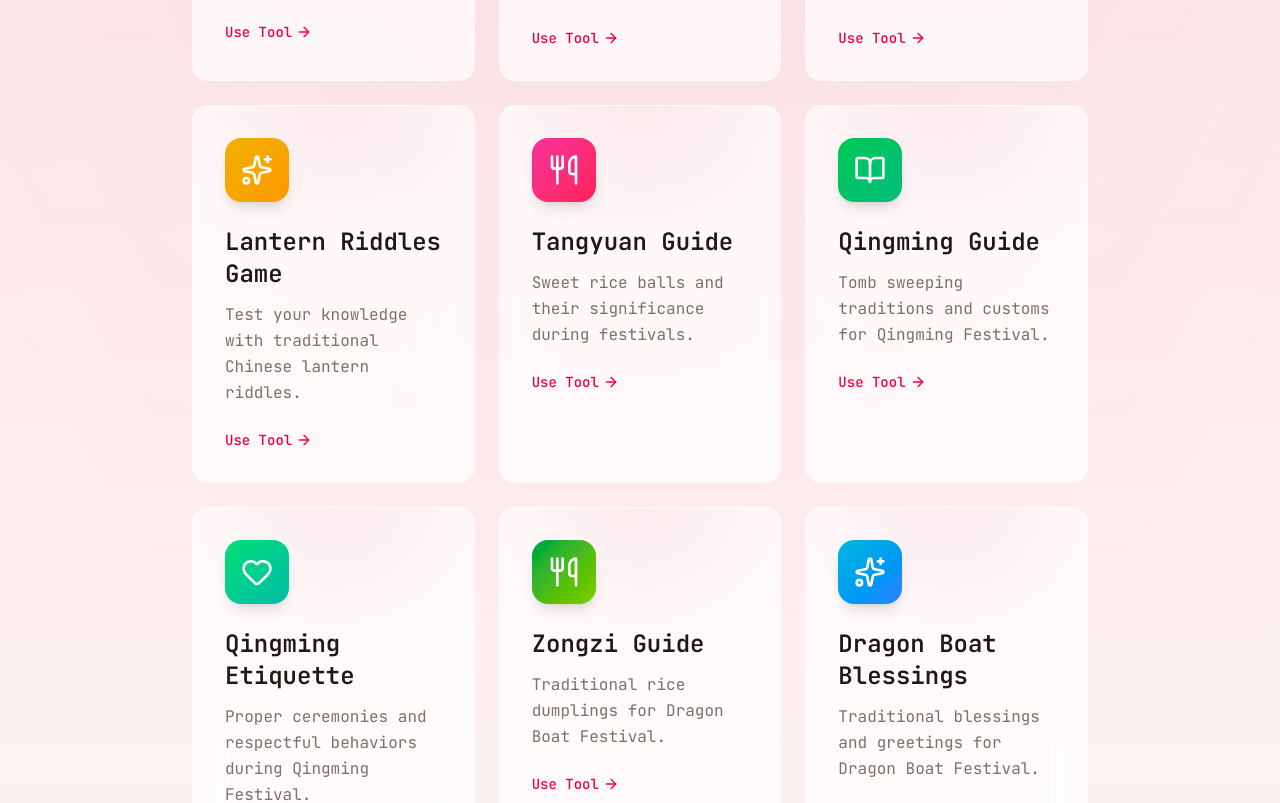
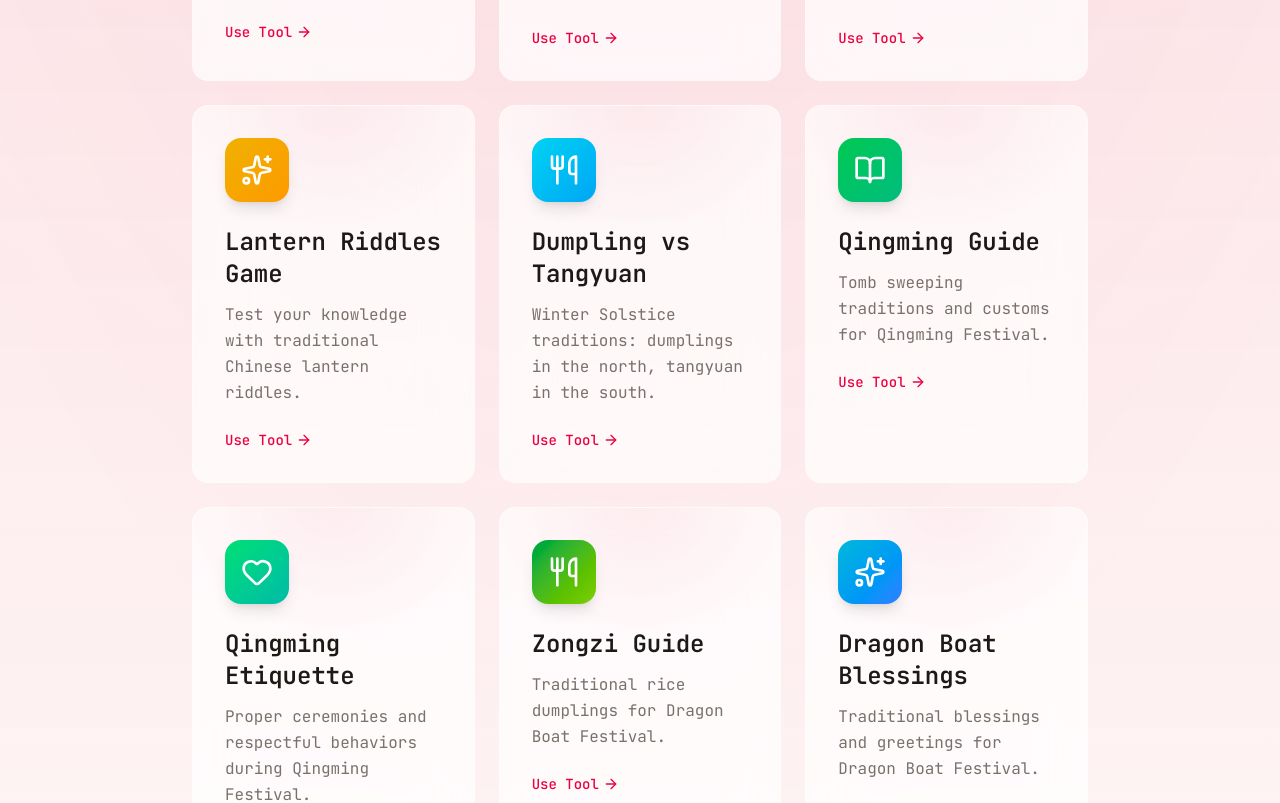
Before and after one commit to SymphonyIceAttack/nihaoholidays, a Next.js app: page /en/tool in a window 1280 px wide. Shown: the part 640-1443 px from the top of the page. Built offline with nearby package versions, Linux system fonts and the light colour scheme; no server answers.

Commit message:
feat: fix tool link

```diff
--- a/app/sitemap.ts
+++ b/app/sitemap.ts
@@ -51,7 +51,6 @@ const toolPages = [
   "greetings",
   "red-envelope",
   "riddles",
-  "tangyuan",
   "qingming",
   "qingming-etiquette",
   "zongzi",
--- a/components/home/festival-card.tsx
+++ b/components/home/festival-card.tsx
@@ -27,7 +27,7 @@ const toolHref: Record<string, string> = {
   "New Year Greeting Generator": "/tool/greetings",
   "Red Envelope Guide": "/tool/red-envelope",
   "Lantern Riddles Game": "/tool/riddles",
-  "Tangyuan Filling Guide": "/tool/tangyuan",
+  "Tangyuan Filling Guide": "/tool/dumpling-tangyuan",
   "Qingming Traditions Guide": "/tool/qingming",
   "Ceremonial Expressions & Taboos": "/tool/qingming-etiquette",
   "Zongzi Flavor Guide": "/tool/zongzi",
@@ -52,18 +52,17 @@ const toolHref: Record<string, string> = {
   "Dragon Foods Guide": "/tool/dragon-foods",
   "Spring Pancake Recipe": "/tool/spring-pancake",
 
-
   "Chrysanthemum Recipe Collection": "/tool/chrysanthemum-recipes",
   "Reunion Dinner Menu": "/tool/menu",
   "New Year Greetings": "/tool/greetings",
   "Taboo Guide": "/tool/taboo",
 
-
   "Ghost Festival Guide": "/tool/ghost-festival",
   "Offering Etiquette": "/tool/offering-etiquette",
 
-
-
+  "Wealth God Guide": "/tool/wealth-god",
+  "Business Blessings": "/tool/business-blessings",
+  "Wealth Expressions": "/tool/wealth-expressions",
 };
 
 interface FestivalCardProps {
--- a/components/tool/tool-list/index.tsx
+++ b/components/tool/tool-list/index.tsx
@@ -50,12 +50,13 @@ const tools = [
     color: "from-yellow-500 to-amber-500",
   },
   {
-    id: "tangyuan",
-    title: "Tangyuan Guide",
-    description: "Sweet rice balls and their significance during festivals.",
+    id: "dumpling-tangyuan",
+    title: "Dumpling vs Tangyuan",
+    description:
+      "Winter Solstice traditions: dumplings in the north, tangyuan in the south.",
     icon: Utensils,
-    href: "/tool/tangyuan",
-    color: "from-pink-500 to-rose-500",
+    href: "/tool/dumpling-tangyuan",
+    color: "from-cyan-400 to-sky-500",
   },
   {
     id: "qingming",
@@ -182,15 +183,6 @@ const tools = [
     icon: MessageCircleHeart,
     href: "/tool/winter-solstice-blessings",
     color: "from-blue-400 to-cyan-500",
-  },
-  {
-    id: "dumpling-tangyuan",
-    title: "Dumpling vs Tangyuan",
-    description:
-      "Winter Solstice traditions: dumplings in the north, tangyuan in the south.",
-    icon: Utensils,
-    href: "/tool/dumpling-tangyuan",
-    color: "from-cyan-400 to-sky-500",
   },
   {
     id: "laba-blessings",
```
